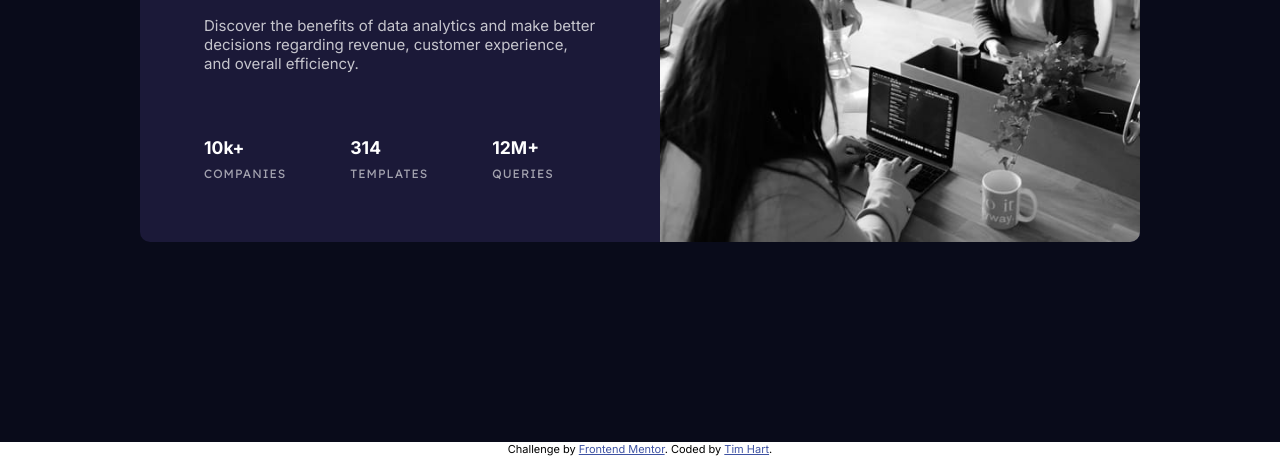
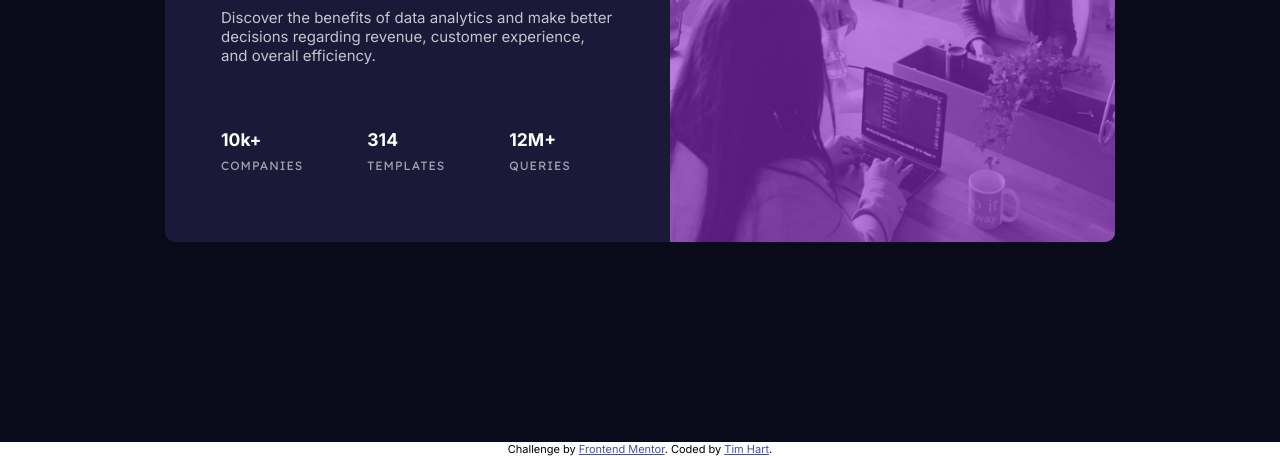
Before and after one commit to timhart83/stats_preview_card_component, a plain HTML site: page index.html in a window 1280 px wide. Shown: the part 358-814 px from the top of the page. Drawn offline with Linux system fonts and the light colour scheme.

Commit message:
desktop completion

```diff
--- a/index.html
+++ b/index.html
@@ -18,8 +18,7 @@
 			<div class="stat-card-content">
 				<div class="content">
 					<h1 class="card-title">Get <span class="accent">insights</span> that help<br> your business grow.</h1>
-					<p class="card-info">Discover the benefits of data analytics and make better decisions regarding revenue, customer
-						experience, and overall efficiency.</p>
+					<p class="card-info">Discover the benefits of data analytics and make better decisions regarding revenue, customer experience, and overall efficiency.</p>
 					<div class="stats-section">
 						<div class="stat">
 							<h3 class="stat-number">10k+</h3>
@@ -35,7 +34,10 @@
 						</div>
 					</div>
 				</div>
-				<img class="card-image" src="images/image-header-desktop.jpg" alt="card image">
+				<div class="image-container">
+					<img class="card-image" src="images/image-header-desktop.jpg" alt="card image">
+					<div class="image-overlay"></div>
+				</div>
 			</div>
 		</div>
 	</main>
--- a/style.css
+++ b/style.css
@@ -29,7 +29,7 @@ body {
 .stat-card {
     position: relative;
     display: flex;
-    width: 1000px;
+    width: 950px;
     height: 400px;
     background-color: hsl(244, 38%, 16%);
     border-radius: 10px;
@@ -42,7 +42,7 @@ body {
 .content {
     width: 45%;
     color: hsl(0, 0%, 100%);
-    padding: 4rem;
+    padding: 3.5rem;
 }
 
 .card-title {
@@ -78,8 +78,23 @@ body {
     letter-spacing: 1px;
 }
 
+.image-container {
+    position: relative;
+    display: flex;
+    justify-content: center;
+    align-items: center;
+}
+
+.image-overlay {
+    position: absolute;
+    width: 100%;
+    height: 100%;
+    background-color: hsla(277, 64%, 50%, 0.6);
+}
+
 .card-image {
-    width: 55%;
+    height: 100%;
+
 }
 
 /* MEDIA QUERIES */
```
